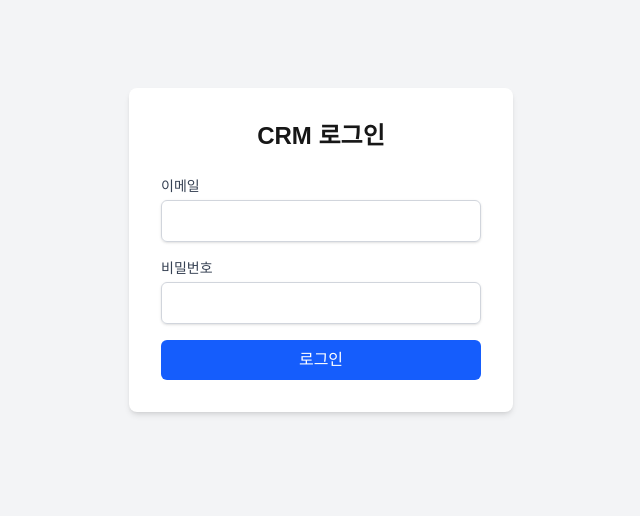
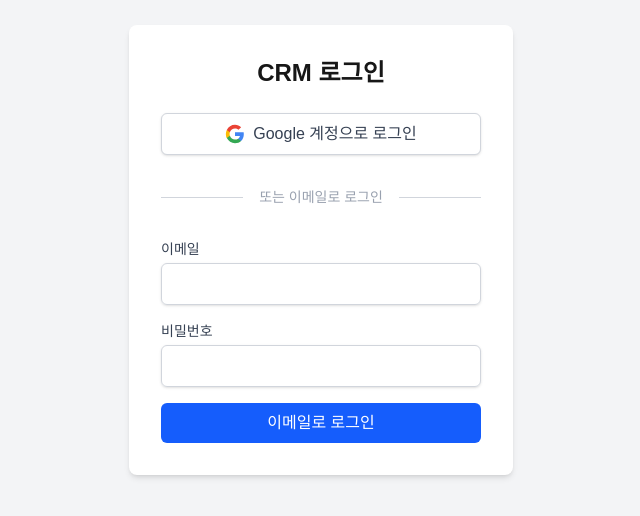
Before and after one commit to chon11-ui/insurance-crm, a Next.js app: page /login in a window 1280 px wide. Shown: the part 150-666 px from the top of the page, without its empty margins (319-959 px from the left). Built offline with nearby package versions, Linux system fonts and the light colour scheme; no server answers.

Commit message:
feat: add google sign in

```diff
--- a/src/app/login/page.tsx
+++ b/src/app/login/page.tsx
@@ -2,7 +2,7 @@
 
 import { useState } from 'react'
 import { useRouter } from 'next/navigation'
-import { signInWithEmailAndPassword } from 'firebase/auth'
+import { signInWithEmailAndPassword, signInWithPopup, GoogleAuthProvider } from 'firebase/auth'
 import { auth } from '@/lib/firebase'
 import { createSession } from '@/app/actions/auth'
 
@@ -13,17 +13,15 @@
   const [loading, setLoading] = useState(false)
   const router = useRouter()
 
-  const handleLogin = async (e: React.FormEvent) => {
+  const handleEmailLogin = async (e: React.FormEvent) => {
     e.preventDefault()
     setLoading(true)
     setError('')
 
     try {
-      // 1. Sign in with Firebase Client Auth
       const userCredential = await signInWithEmailAndPassword(auth, email, password)
       const idToken = await userCredential.user.getIdToken()
 
-      // 2. Send ID token to Server Action to create a session cookie
       const res = await createSession(idToken)
       if (res.success) {
         router.push('/')
@@ -38,11 +36,55 @@
     }
   }
 
+  const handleGoogleLogin = async () => {
+    setLoading(true)
+    setError('')
+
+    try {
+      const provider = new GoogleAuthProvider()
+      const userCredential = await signInWithPopup(auth, provider)
+      const idToken = await userCredential.user.getIdToken()
+
+      const res = await createSession(idToken)
+      if (res.success) {
+        router.push('/')
+      } else {
+        setError('로그인 세션 생성 실패')
+      }
+    } catch (err: any) {
+      console.error(err)
+      setError('구글 로그인에 실패했습니다.')
+    } finally {
+      setLoading(false)
+    }
+  }
+
   return (
-    <div className="min-h-screen flex items-center justify-center bg-gray-100">
+    <div className="min-h-screen flex items-center justify-center bg-gray-100 p-4">
       <div className="bg-white p-8 rounded-lg shadow-md w-full max-w-sm">
         <h1 className="text-2xl font-bold text-center mb-6">CRM 로그인</h1>
-        <form onSubmit={handleLogin} className="space-y-4">
+
+        <button
+          onClick={handleGoogleLogin}
+          disabled={loading}
+          className="w-full flex items-center justify-center gap-2 bg-white border border-gray-300 text-gray-700 p-2 rounded-md hover:bg-gray-50 mb-6 disabled:opacity-50 font-medium shadow-sm"
+        >
+          <svg className="w-5 h-5" viewBox="0 0 24 24">
+            <path fill="#4285F4" d="M22.56 12.25c0-.78-.07-1.53-.2-2.25H12v4.26h5.92c-.26 1.37-1.04 2.53-2.21 3.31v2.77h3.57c2.08-1.92 3.28-4.74 3.28-8.09z" />
+            <path fill="#34A853" d="M12 23c2.97 0 5.46-.98 7.28-2.66l-3.57-2.77c-.98.66-2.23 1.06-3.71 1.06-2.86 0-5.29-1.93-6.16-4.53H2.18v2.84C3.99 20.53 7.7 23 12 23z" />
+            <path fill="#FBBC05" d="M5.84 14.09c-.22-.66-.35-1.36-.35-2.09s.13-1.43.35-2.09V7.07H2.18C1.43 8.55 1 10.22 1 12s.43 3.45 1.18 4.93l2.85-2.22.81-.62z" />
+            <path fill="#EA4335" d="M12 5.38c1.62 0 3.06.56 4.21 1.64l3.15-3.15C17.45 2.09 14.97 1 12 1 7.7 1 3.99 3.47 2.18 7.07l3.66 2.84c.87-2.6 3.3-4.53 6.16-4.53z" />
+          </svg>
+          Google 계정으로 로그인
+        </button>
+
+        <div className="relative flex py-2 items-center mb-6">
+          <div className="flex-grow border-t border-gray-300"></div>
+          <span className="flex-shrink-0 mx-4 text-gray-400 text-sm">또는 이메일로 로그인</span>
+          <div className="flex-grow border-t border-gray-300"></div>
+        </div>
+
+        <form onSubmit={handleEmailLogin} className="space-y-4">
           <div>
             <label className="block text-sm font-medium text-gray-700">이메일</label>
             <input
@@ -71,7 +113,7 @@
             disabled={loading}
             className="w-full bg-blue-600 text-white p-2 rounded-md hover:bg-blue-700 disabled:opacity-50"
           >
-            {loading ? '로그인 중...' : '로그인'}
+            {loading ? '로그인 중...' : '이메일로 로그인'}
           </button>
         </form>
       </div>
```
